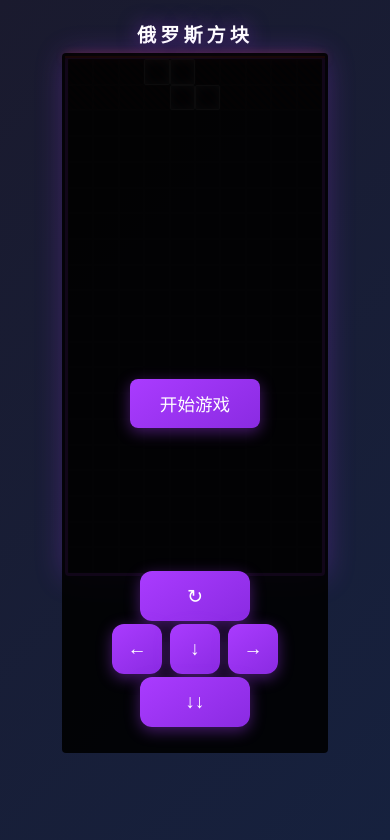
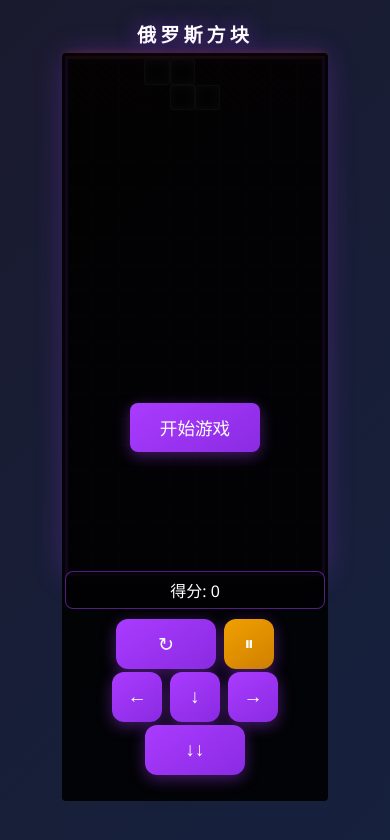
Before and after one commit to zuichi1/russia-tetris, a React (Vite) app: page / in a window 390 px wide. Shown: the top 840 px of the page. Built offline with nearby package versions, Linux system fonts and the light colour scheme.

Commit message:
add mobile score and pause

```diff
--- a/src/App.jsx
+++ b/src/App.jsx
@@ -339,6 +339,12 @@ function App() {
     hardDrop()
   }
 
+  const handlePauseTouch = (e) => {
+    e.preventDefault()
+    e.stopPropagation()
+    togglePause()
+  }
+
   const startGame = useCallback(() => {
     restartGame()
   }, [restartGame])
@@ -465,8 +471,12 @@ function App() {
             </div>
           )}
           <div className="mobile-controls">
+            <div className="mobile-score">
+              <span>得分: {score}</span>
+            </div>
             <div className="mobile-row">
               <button className="mobile-btn rotate-btn" onTouchStart={handleRotateTouch}>↻</button>
+              <button className="mobile-btn pause-btn" onTouchStart={handlePauseTouch}>⏸</button>
             </div>
             <div className="mobile-row">
               <button className="mobile-btn" onTouchStart={handleLeftTouch}>←</button>
--- a/src/index.css
+++ b/src/index.css
@@ -218,6 +218,18 @@ body {
   z-index: 100;
 }
 
+.mobile-score {
+  display: none;
+  color: #fff;
+  font-size: 1.2rem;
+  text-align: center;
+  margin-bottom: 10px;
+  background: rgba(0, 0, 0, 0.4);
+  padding: 8px 20px;
+  border-radius: 8px;
+  border: 1px solid rgba(170, 59, 255, 0.5);
+}
+
 .mobile-row {
   display: flex;
   justify-content: center;
@@ -253,11 +265,23 @@ body {
   width: 130px;
 }
 
+.pause-btn {
+  background: linear-gradient(145deg, #f0a000, #d08000);
+}
+
+.pause-btn:active {
+  background: linear-gradient(145deg, #d08000, #b07000);
+}
+
 @media (max-width: 768px) {
   .mobile-controls {
     display: block;
     position: relative;
     margin-top: 15px;
+  }
+
+  .mobile-score {
+    display: block;
   }
 
   .side-panel {
@@ -317,6 +341,11 @@ body {
     margin-bottom: 8px;
   }
 
+  .mobile-score {
+    font-size: 1rem;
+    padding: 6px 15px;
+  }
+
   .mobile-btn {
     width: 50px;
     height: 50px;
@@ -325,7 +354,11 @@ body {
 
   .rotate-btn,
   .drop-btn {
-    width: 110px;
+    width: 100px;
+  }
+
+  .pause-btn {
+    width: 50px;
   }
 
   .mobile-row {
```
